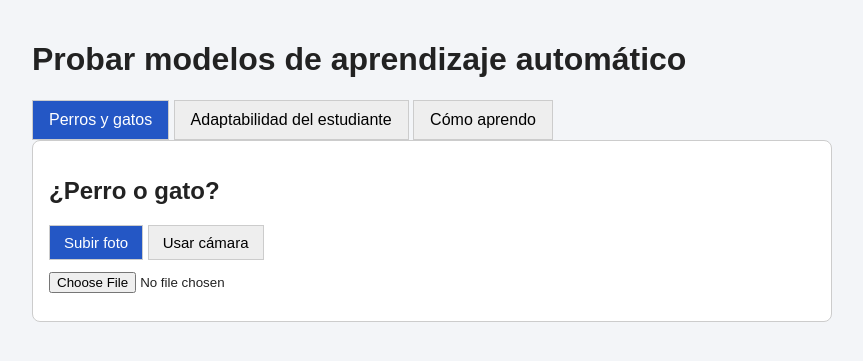
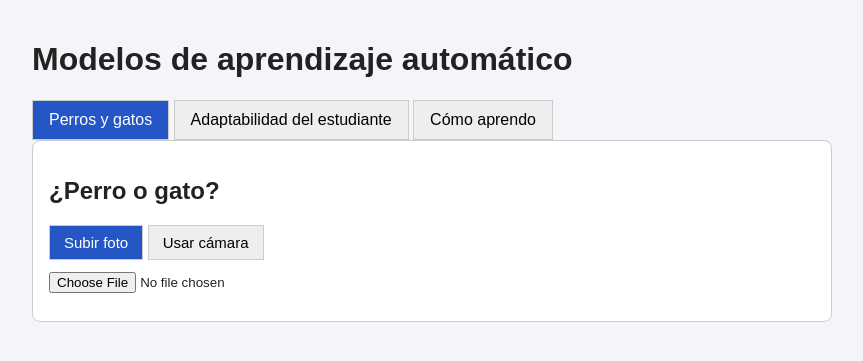
Before and after one commit to adelamtorres-max/aula_inteligente, a plain HTML site: page index.html in a window 1280 px wide. Shown: the whole page, without its empty margins (208-1071 px from the left). Drawn offline with Linux system fonts and the light colour scheme.

Commit message:
Update index.html

```diff
--- a/index.html
+++ b/index.html
@@ -55,7 +55,7 @@
 <body>
 <div class="contenedor">
 
-  <h1>Probar modelos de aprendizaje automático</h1>
+  <h1>Modelos de aprendizaje automático</h1>
 
   <!-- =====================================================
        PARTE 2: PESTAÑAS
```
